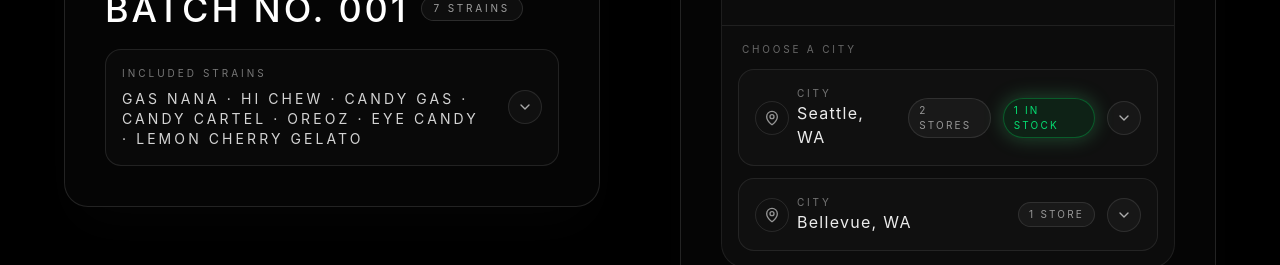
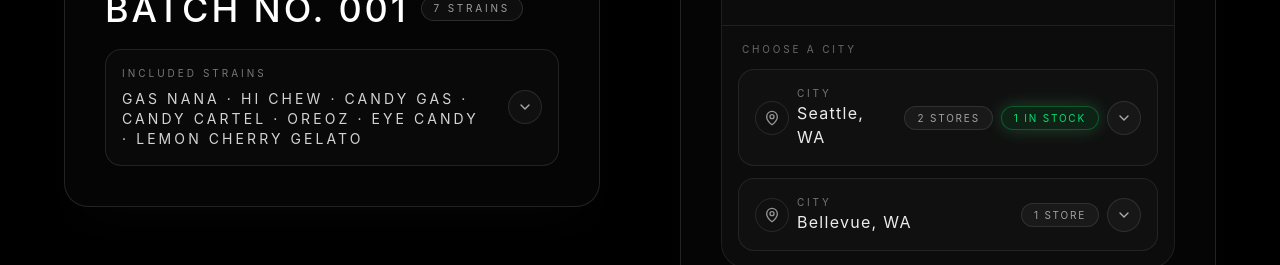
Before and after one commit to sppsocialmarketing/the-batch-site, a React (Vite) app: page / in a window 1280 px wide. Shown: the part 535-800 px from the top of the page. Built offline with nearby package versions, Linux system fonts and the light colour scheme.

Commit message:
Fixed Issue

```diff
--- a/src/App.jsx
+++ b/src/App.jsx
@@ -273,29 +273,41 @@ export default function TheBatchSplashPage() {
                                     <button
                                       type="button"
                                       onClick={() => toggleCity(batch.batch, cityGroup.city)}
-                                      className="flex w-full items-center justify-between gap-4 px-4 py-4 text-left transition-all duration-300 hover:bg-white/[0.03]"
+                                      className="flex w-full items-start justify-between gap-3 px-4 py-4 text-left transition-all duration-300 hover:bg-white/[0.03] sm:items-center"
                                     >
                                       <div className="min-w-0">
                                         <div className="flex items-center gap-2">
                                           <div className="rounded-full border border-white/10 p-2 text-white/55">
                                             <MapPin className="h-4 w-4" />
                                           </div>
-                                          <div>
+                                          <div className="min-w-0">
                                             <p className="text-[10px] uppercase tracking-[0.28em] text-white/42">{t.cityLabel}</p>
                                             <p className="text-sm tracking-[0.08em] text-white/92 md:text-base">{cityGroup.city}</p>
+                                            <div className="mt-2 flex flex-wrap items-center gap-2 min-[420px]:hidden">
+                                              <span className="rounded-full border border-white/10 bg-white/[0.04] px-3 py-1.5 text-[10px] leading-none uppercase tracking-[0.18em] text-white/60 whitespace-nowrap">
+                                                {cityGroup.stores.length} {cityGroup.stores.length === 1 ? "STORE" : "STORES"}
+                                              </span>
+                                              {inStockCount > 0 && (
+                                                <span className="stock-pulse rounded-full border border-green-500/35 bg-green-500/10 px-3 py-1.5 text-[10px] leading-none uppercase tracking-[0.18em] text-green-400 whitespace-nowrap">
+                                                  {inStockCount} {t.inStock}
+                                                </span>
+                                              )}
+                                            </div>
                                           </div>
                                         </div>
                                       </div>
 
-                                      <div className="flex items-center gap-3">
-                                        <span className="rounded-full border border-white/10 bg-white/[0.04] px-2.5 py-1 text-[10px] uppercase tracking-[0.22em] text-white/55">
-                                          {cityGroup.stores.length} {cityGroup.stores.length === 1 ? "STORE" : "STORES"}
-                                        </span>
-                                        {inStockCount > 0 && (
-                                          <span className="stock-pulse rounded-full border border-green-500/35 bg-green-500/10 px-2.5 py-1 text-[10px] uppercase tracking-[0.22em] text-green-400">
-                                            {inStockCount} {t.inStock}
+                                      <div className="flex shrink-0 items-center gap-2 self-start sm:self-center">
+                                        <div className="hidden min-[420px]:flex flex-wrap items-center justify-end gap-2">
+                                          <span className="rounded-full border border-white/10 bg-white/[0.04] px-3 py-1.5 text-[10px] leading-none uppercase tracking-[0.18em] text-white/60 whitespace-nowrap">
+                                            {cityGroup.stores.length} {cityGroup.stores.length === 1 ? "STORE" : "STORES"}
                                           </span>
-                                        )}
+                                          {inStockCount > 0 && (
+                                            <span className="stock-pulse rounded-full border border-green-500/35 bg-green-500/10 px-3 py-1.5 text-[10px] leading-none uppercase tracking-[0.18em] text-green-400 whitespace-nowrap">
+                                              {inStockCount} {t.inStock}
+                                            </span>
+                                          )}
+                                        </div>
                                         <motion.div animate={{ rotate: cityOpen ? 180 : 0 }} transition={{ duration: 0.28, ease: "easeOut" }} className="shrink-0 rounded-full border border-white/10 bg-white/[0.03] p-2 text-white/65">
                                           <ChevronDown className="h-4 w-4" />
                                         </motion.div>
```
